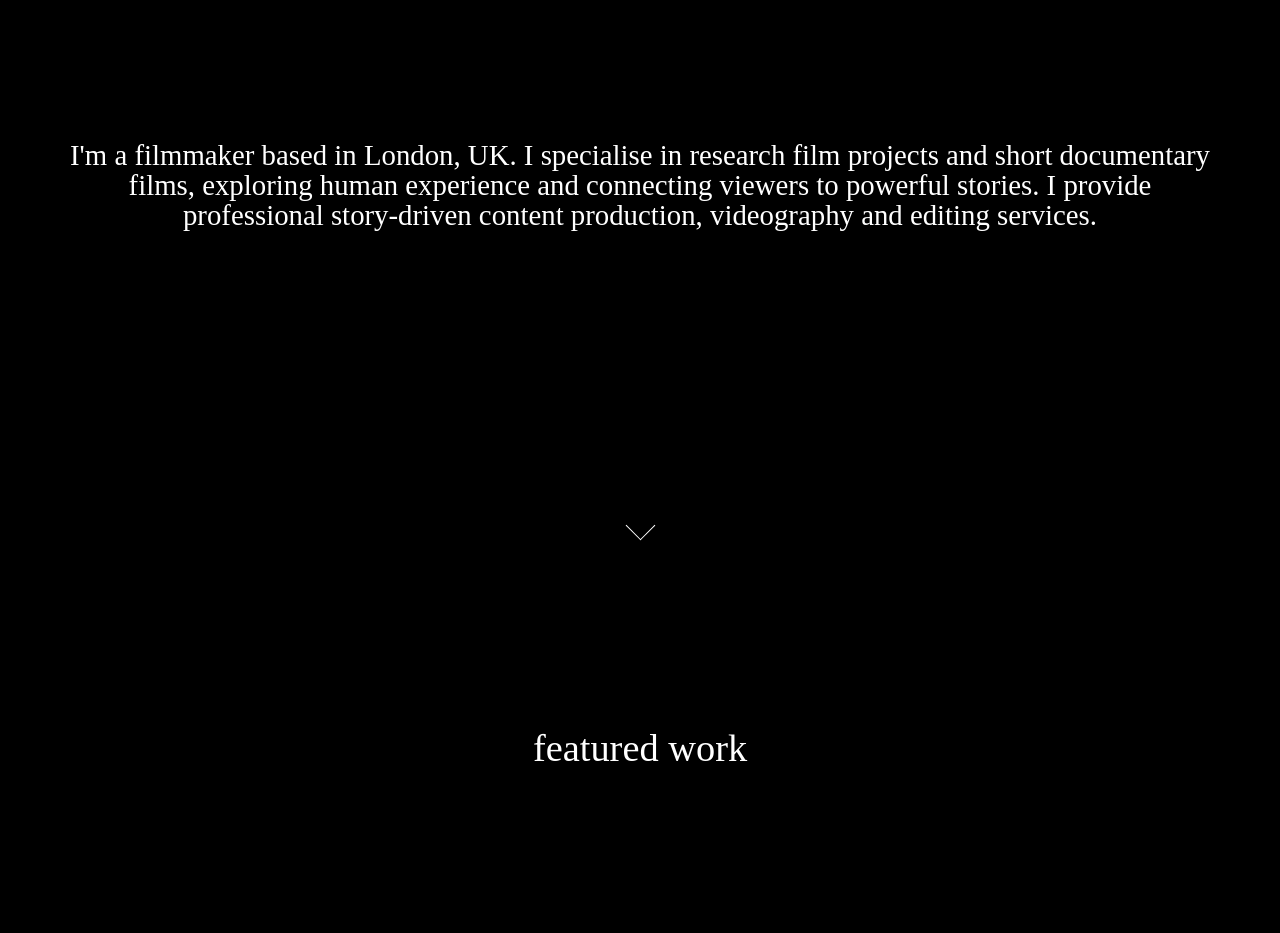
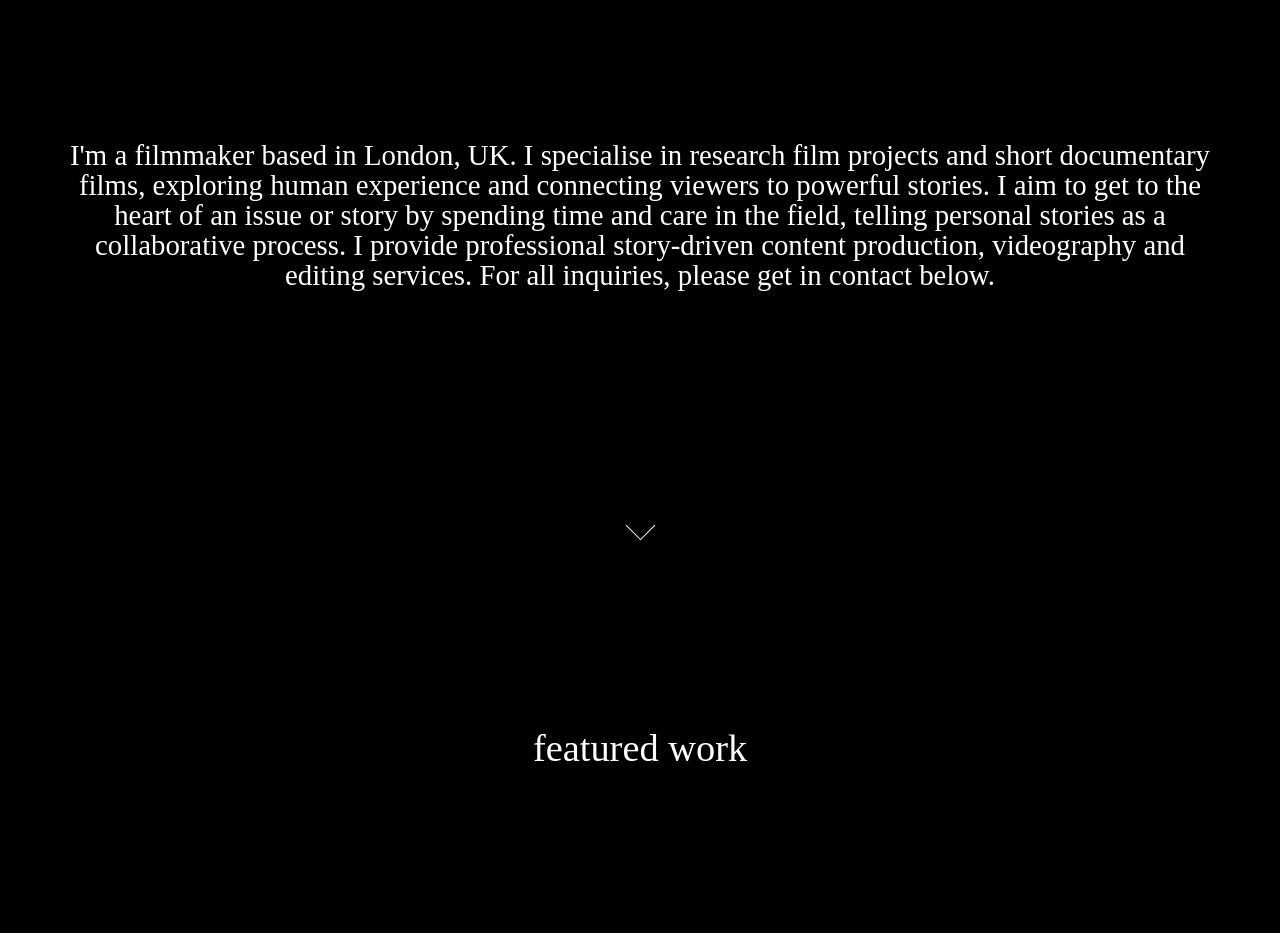
Before and after one commit to mitcb046/mitcb046.github.io, a plain HTML site: page index.html in a window 1280 px wide. Shown: the part 1040-1973 px from the top of the page. Drawn offline with nearby package versions, Linux system fonts and the light colour scheme; a web font is replaced by a local one.

Commit message:
Update index.html

```diff
--- a/index.html
+++ b/index.html
@@ -126,8 +126,9 @@
                 <h1>about </h1>
                 <div>
 
-                    <h2>I'm a filmmaker based in London, UK. I specialise in research film projects and short documentary films, exploring human experience and connecting viewers to powerful stories. I provide professional story-driven content production, videography and editing services.
+                    <h2>I'm a filmmaker based in London, UK. I specialise in research film projects and short documentary films, exploring human experience and connecting viewers to powerful stories. I aim to get to the heart of an issue or story by spending time and care in the field, telling personal stories as a collaborative process.
 
+                    I provide professional story-driven content production, videography and editing services. For all inquiries, please get in contact below.
                     </h2>
 
                 </div>
```
